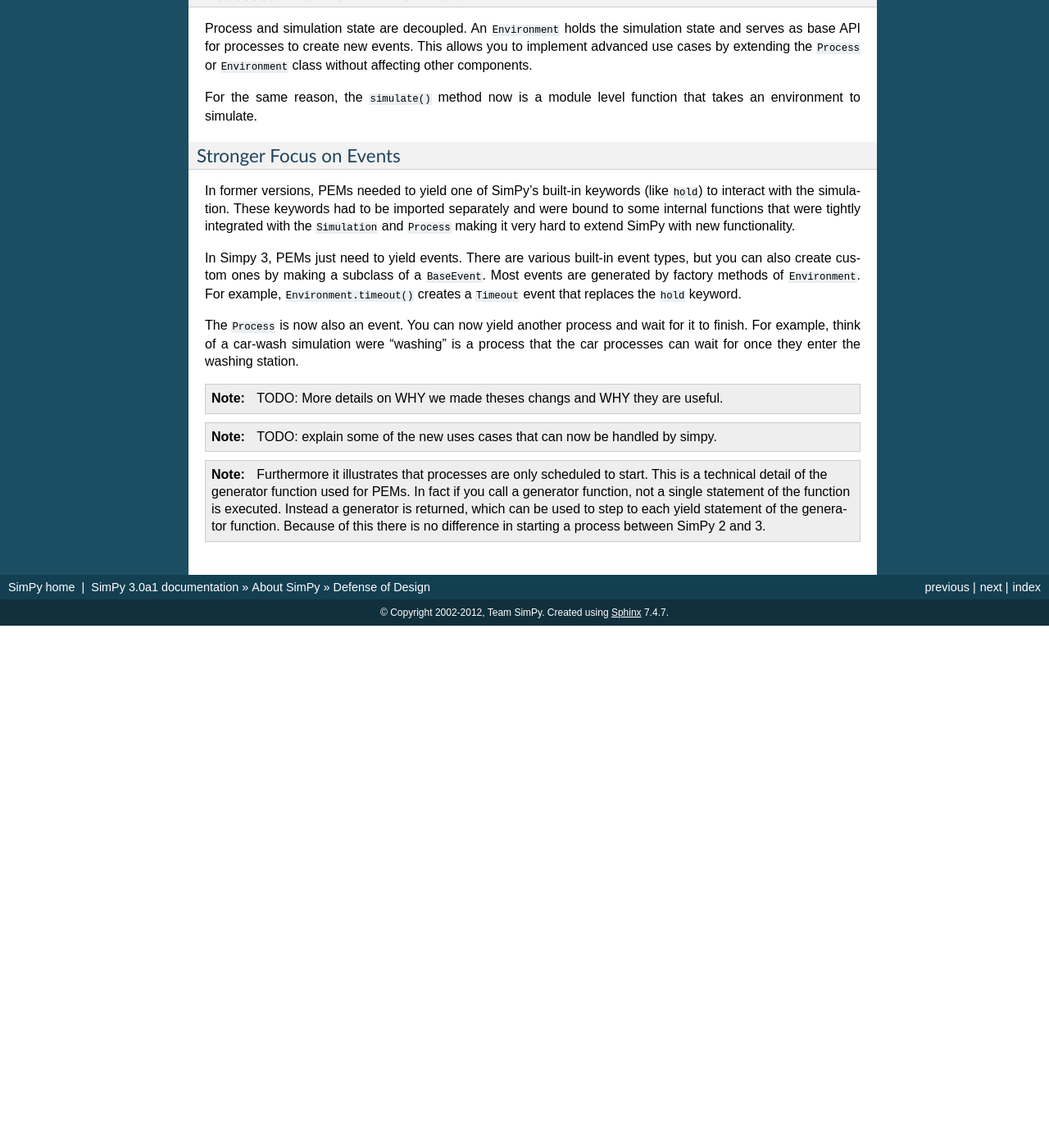
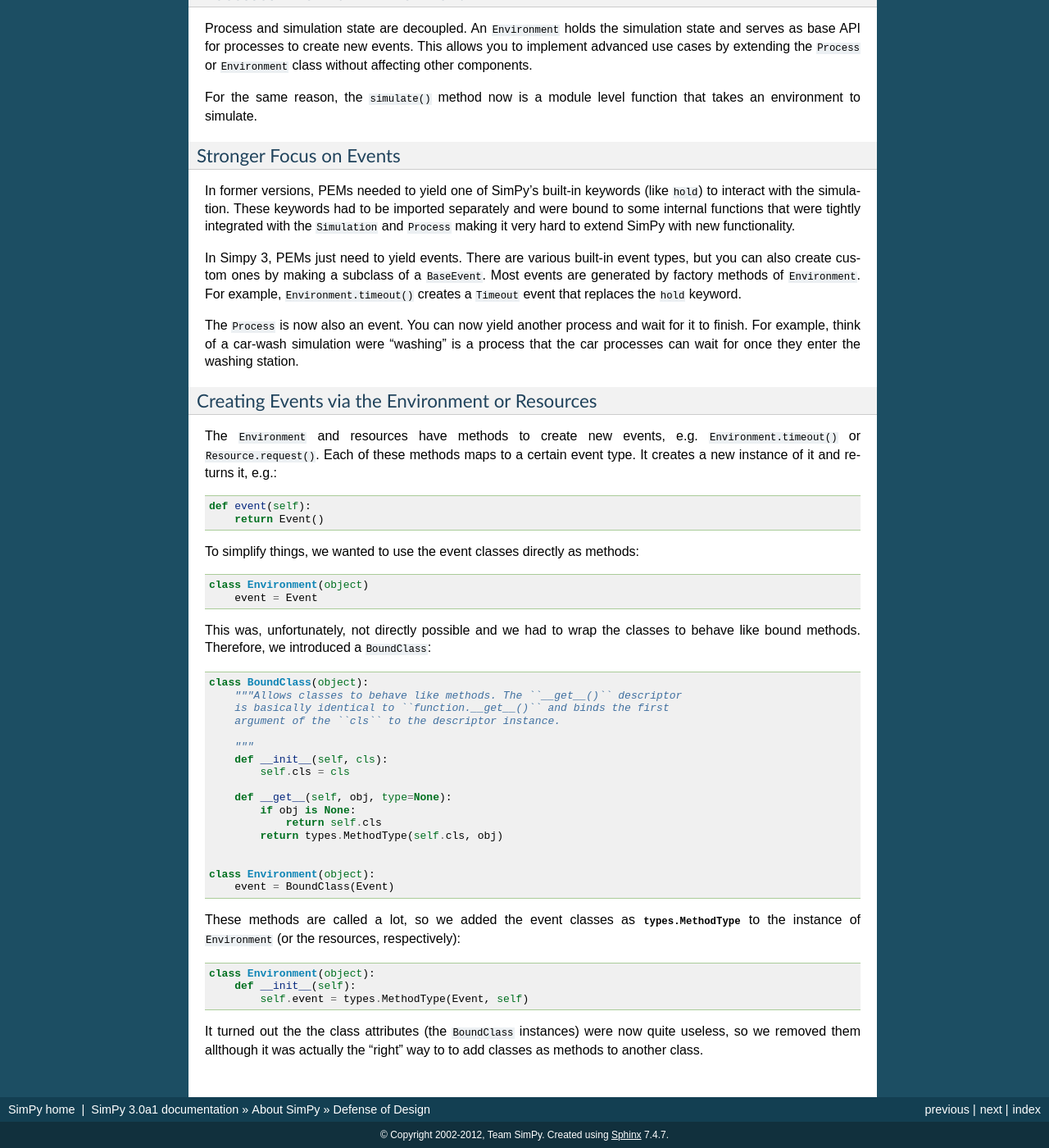
Before and after one commit to cristiklein/simpy, a Sphinx documentation site: the page built from docs/about/defense_of_design.rst, in a window 1280 px wide and 1400 px high, scrolled down 2088 px. Shown: the whole window at 82% size. Built offline with Sphinx 7.4.7, drawn with Linux system fonts in a browser that asks for light colours; pages that are not in the unit, such as notebooks, are missing from menus; before the commit the page ends 2851 px from its top, so only the background shows below that; some of the changed text lies outside the part shown.

Commit message:
Removed BoundMethod and replaced it with types.MethodType() within __init__. Added a section to "Defense of Design" which describes why we originally introduced BoundClass and moved to MethodType.

```diff
--- a/docs/about/defense_of_design.rst
+++ b/docs/about/defense_of_design.rst
@@ -82,8 +82,8 @@
     sim.simulate(until=10)
 
 
-Changes in SimPy 3
-==================
+Changes and Decisions in SimPy 3
+================================
 
 The original goals for SimPy 3 were to simplify and PEP8-ify its API and to
 clean up and modularize its internals. We knew from the beginning that our
@@ -147,6 +147,7 @@
 For the same reason, the ``simulate()`` method now is a module level function
 that takes an environment to simulate.
 
+
 Stronger Focus on Events
 ------------------------
 
@@ -167,20 +168,59 @@
 "washing" is a process that the car processes can wait for once they enter the
 washing station.
 
-.. note::
 
-    TODO: More details on WHY we made theses changs and WHY they are useful.
+Creating Events via the Environment or Resources
+------------------------------------------------
 
-.. note::
+The ``Environment`` and resources have methods to create new events, e.g.
+``Environment.timeout()`` or ``Resource.request()``. Each of these methods maps
+to a certain event type. It creates a new instance of it and returns it, e.g.:
 
-    TODO: explain some of the new uses cases that can now be handled by simpy.
+.. code-block:: python
+
+    def event(self):
+        return Event()
+
+To simplify things, we wanted to use the event classes directly as methods:
+
+.. code-block:: python
+
+    class Environment(object)
+        event = Event
+
+This was, unfortunately, not directly possible and we had to wrap the classes
+to behave like bound methods. Therefore, we introduced a ``BoundClass``:
+
+.. code-block:: python
+
+    class BoundClass(object):
+        """Allows classes to behave like methods. The ``__get__()`` descriptor
+        is basically identical to ``function.__get__()`` and binds the first
+        argument of the ``cls`` to the descriptor instance.
+
+        """
+        def __init__(self, cls):
+            self.cls = cls
+
+        def __get__(self, obj, type=None):
+            if obj is None:
+                return self.cls
+            return types.MethodType(self.cls, obj)
 
 
-.. note::
+    class Environment(object):
+        event = BoundClass(Event)
 
-    Furthermore it illustrates that processes are only scheduled to start. This
-    is a technical detail of the generator function used for PEMs.
-    In fact if you call a generator function, not a single statement of the
-    function is executed. Instead a generator is returned, which can be used to
-    step to each yield statement of the generator function. Because of this
-    there is no difference in starting a process between SimPy 2 and 3.
+These methods are called a lot, so we added the event classes as
+:data:`types.MethodType` to the instance of ``Environment`` (or the resources,
+respectively):
+
+.. code-block:: python
+
+    class Environment(object):
+        def __init__(self):
+            self.event = types.MethodType(Event, self)
+
+It turned out the the class attributes (the ``BoundClass`` instances) were now
+quite useless, so we removed them allthough it was actually the "right" way to
+to add classes as methods to another class.
```
Also changed, not shown: 5 other files.
